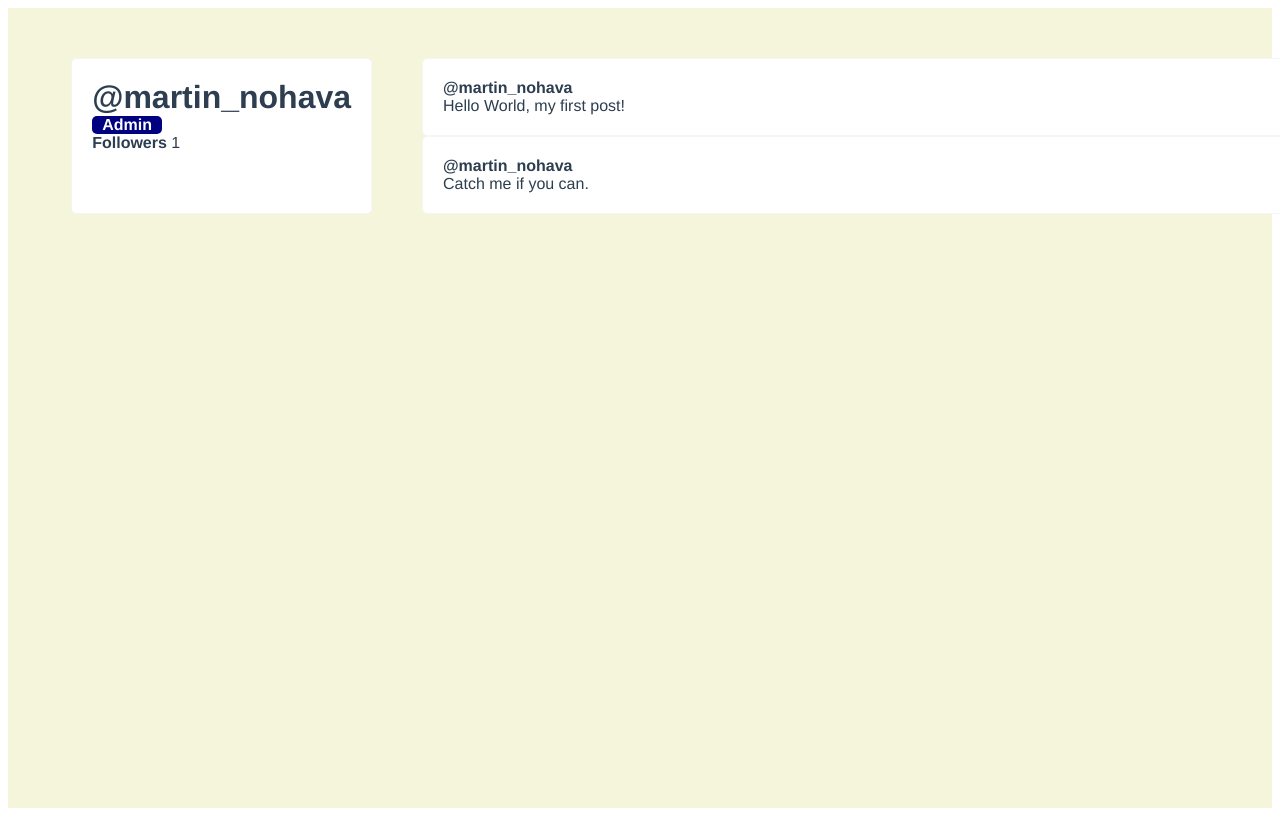
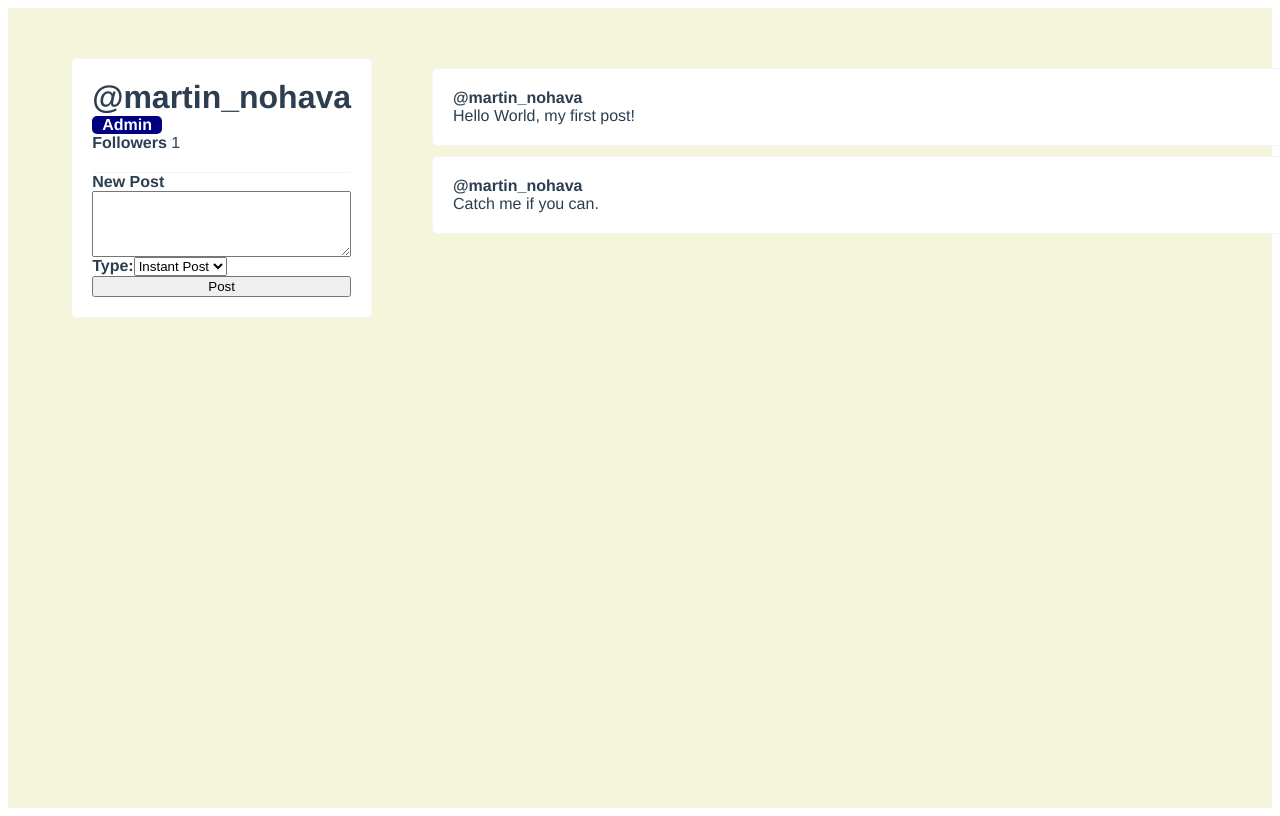
Before and after one commit to martin-nohava/VueTemplate, a Vue app: page /user/1 in a window 1280 px wide. Shown: the top 816 px of the page. Built offline with nearby package versions, Linux system fonts and the light colour scheme.

Commit message:
End of chapter 5

```diff
--- a/src/components/PostItem.vue
+++ b/src/components/PostItem.vue
@@ -35,6 +35,7 @@ export default {
 <style>
 .post-item {
     padding: 20px;
+    margin: 10px;
     background-color: white;
     border-radius: 5px;
     border: 1px solid whitesmoke;
--- a/src/components/UserProfile.vue
+++ b/src/components/UserProfile.vue
@@ -8,6 +8,25 @@
         <div class="user-profile_follower-count">
             <strong>Followers</strong> {{folowers}}
         </div>
+        <!--@submit.prevent is disabling default event of form element and adding custom-->
+        <form class="user-profile_create-post" @submit.prevent="createNewPost">
+            <label for="newPost"><strong>New Post</strong></label>
+            <!--V-model is saving value of textfield to selected variable-->
+            <textarea id="newPost" rows="4" v-model="newPostContent"/>
+
+            <div class="user-profile_create-post-type">
+                <label for="newPostType"><strong>Type:</strong></label>
+                <select id="newPostType" v-model="selectedPostType">
+                    <!--Using index of array as unique key parametr-->
+                    <option v-for="(option, index) in postTypes" :key="index" :value="option.value">
+                        {{option.name}}
+                    </option>
+                </select>
+            </div>
+            <button>
+                Post
+            </button>
+        </form>
     </div>
     <div class="user-profile_posts-wrapper">
        <PostItem
@@ -32,7 +51,19 @@ export default {
   //Function for storing and returning data of our application
   data() {
     return {
-      folowers: 0,
+        newPostContent: '',
+        selectedPostType: 'instant',
+        folowers: 0,
+        postTypes: [
+          {
+            value: 'draft',
+            name: 'Draft'
+          },
+          {
+            value: 'instant',
+            name: 'Instant Post'
+          }
+        ],
       //Temp user object
       user: {
         id: 1,
@@ -75,6 +106,16 @@ export default {
     },
     toggleFavourite(id) {
         console.log('Favorited post ' + id)
+    },
+    createNewPost() {
+        if(this.newPostContent && this.selectedPostType !== 'draft') {
+            //This method is adding new Post object to the front of posts list
+            this.user.posts.unshift({
+                id: this.user.posts.length + 1,
+                content: this.newPostContent
+            })
+        }
+        this.newPostContent = '';
     }
   },
   //Methot that runs when the component is loaded for the first time
@@ -111,6 +152,13 @@ export default {
     font-weight: bold;
 }
 
+.user-profile_create-post {
+    display: flex;
+    flex-direction: column;
+    border-top: 1px solid whitesmoke;
+    margin-top: 20px;
+}
+
 h1 {
     margin: 0;
 }
```
